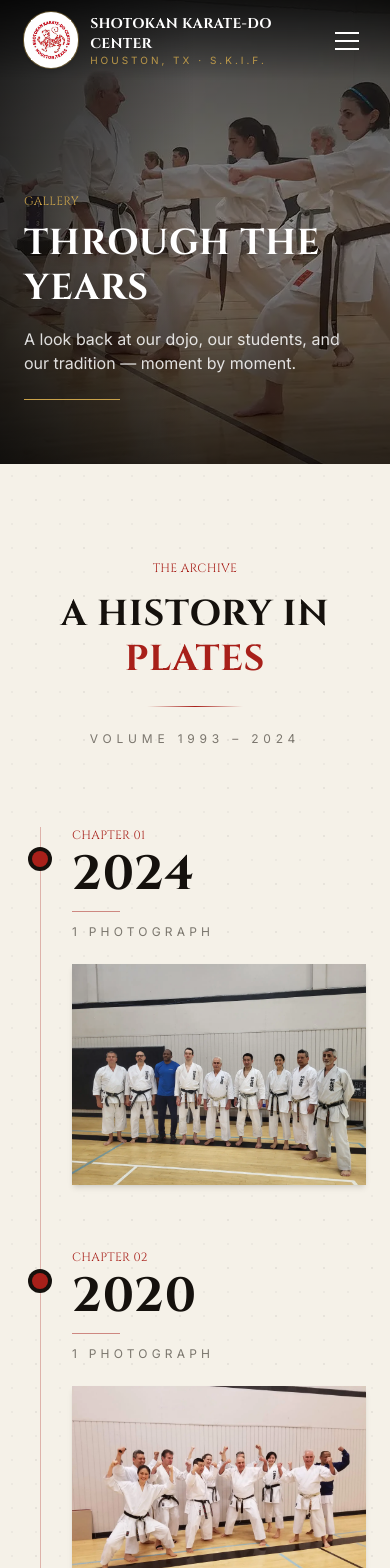
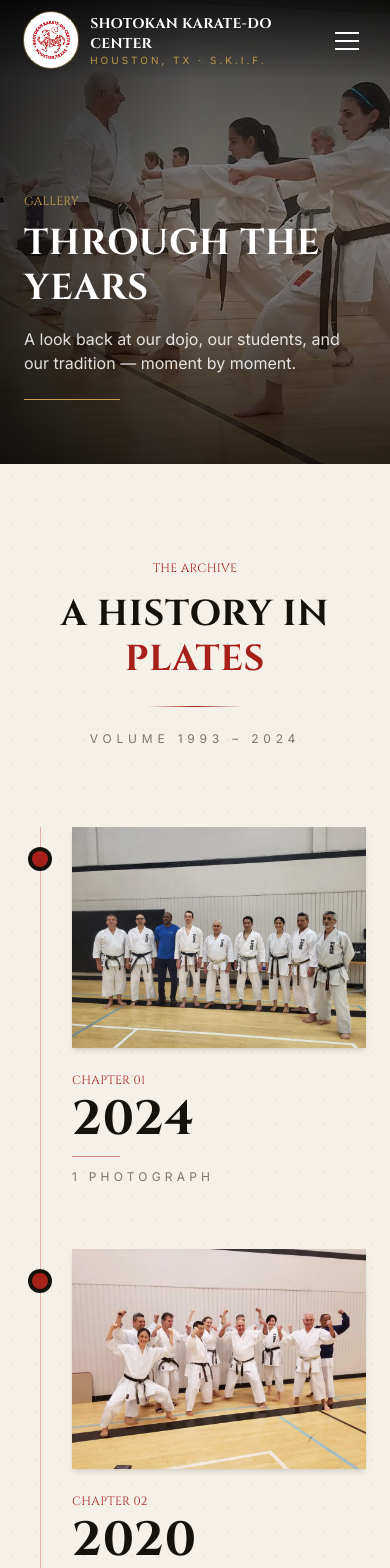
Before and after one commit to davidherascu-tx/shotokanhouston, a Next.js app: page /gallery in a window 390 px wide. Shown: the top 1568 px of the page. Built offline with nearby package versions, Linux system fonts and the light colour scheme.

Commit message:
sticky year removed from Mobile

```diff
--- a/app/components/gallery/Zigzag.tsx
+++ b/app/components/gallery/Zigzag.tsx
@@ -71,7 +71,7 @@ export default function Zigzag({ items }: Props) {
 
                 {/* Year + caption column — sticky while photos are in view */}
                 <div
-                  className={`pl-12 sm:pl-0 order-first sticky top-20 self-start sm:top-24 ${photoSide === "left" ? "sm:pl-12 sm:order-2 sm:text-left" : "sm:pr-12 sm:order-1 sm:text-right"}`}
+                  className={`pl-12 sm:pl-0 sm:sticky sm:top-24 sm:self-start ${photoSide === "left" ? "sm:pl-12 sm:order-2 sm:text-left" : "sm:pr-12 sm:order-1 sm:text-right"}`}
                 >
                   <div className="font-display text-xs uppercase tracking-[0.4em] text-crimson">
                     Chapter {String(i + 1).padStart(2, "0")}
```
